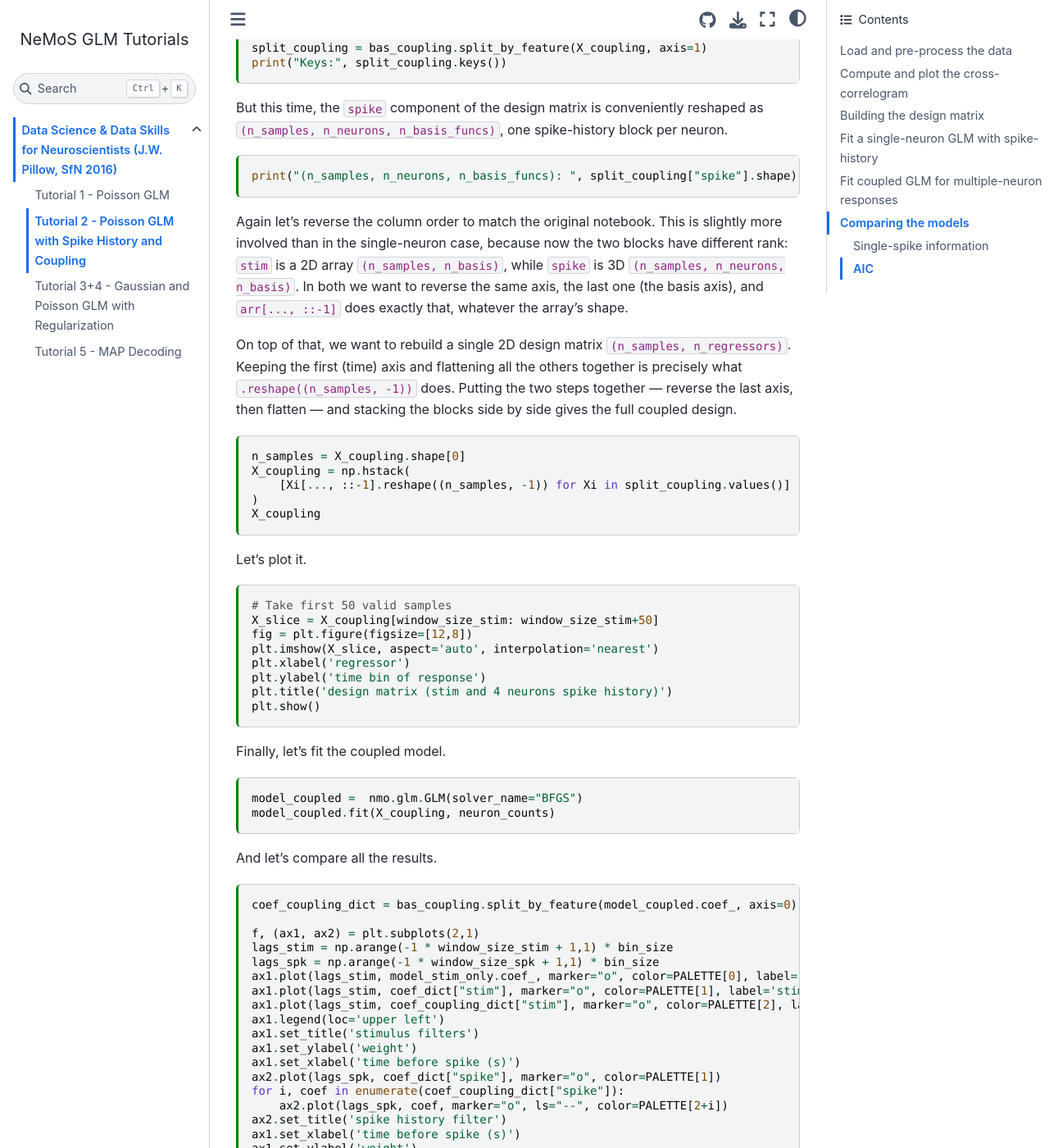
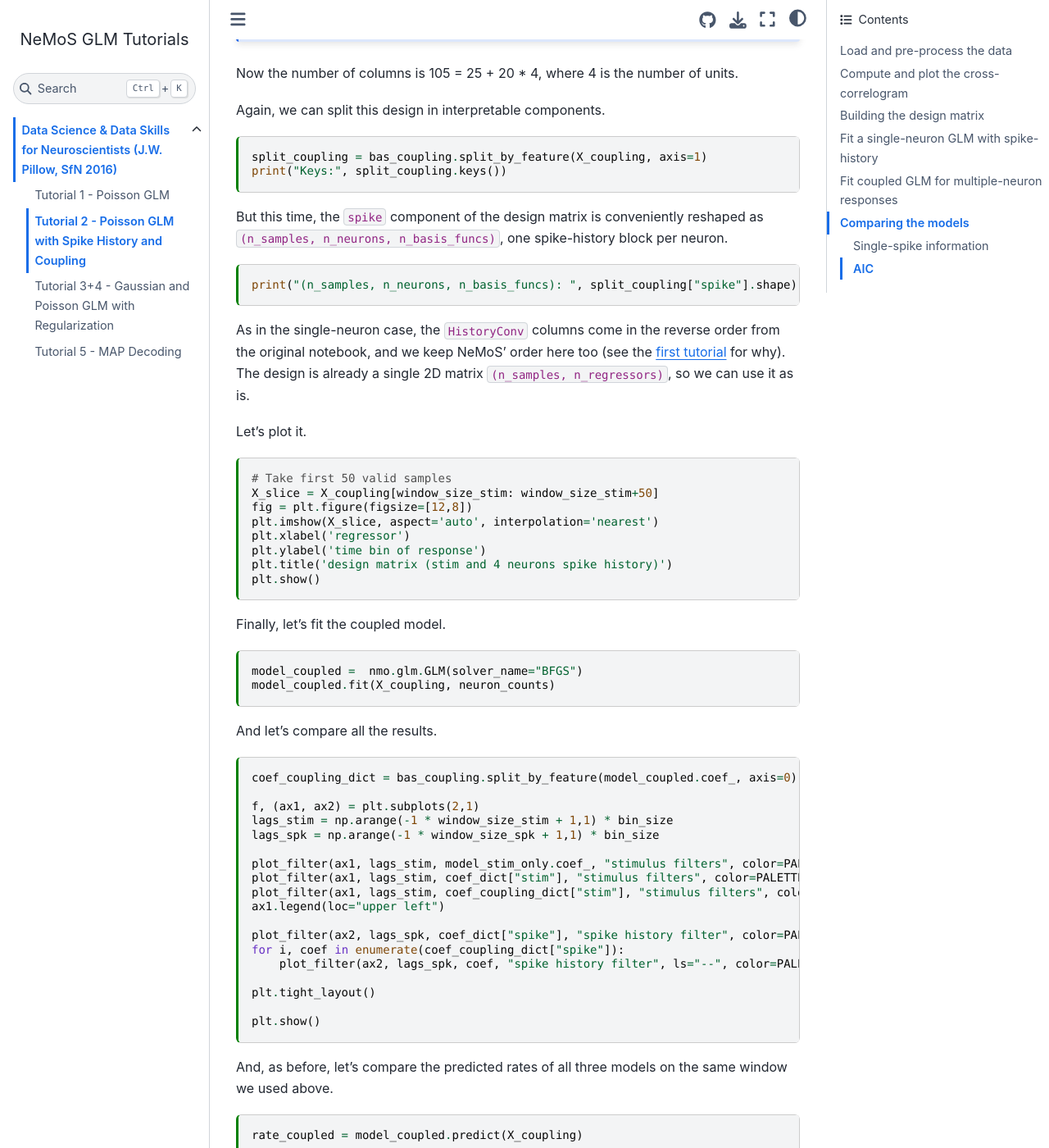
Before and after one commit to BalzaniEdoardo/nemos_glm_tutorials, a Sphinx documentation site: the page built from docs/tutorials/Sfn-2016-tutorial-GLMs/02_spike_history_coupled_glm.md, in a window 1280 px wide and 1400 px high, scrolled down 6332 px. Shown: the whole window at 82% size. Built offline with Sphinx 7.4.7 and the Sphinx Book theme 1.1.4, drawn with Linux system fonts in a browser that asks for light colours; some of the changed text lies outside the part shown.

Commit message:
remove col flipping

````diff
--- a/docs/tutorials/Sfn-2016-tutorial-GLMs/02_spike_history_coupled_glm.md
+++ b/docs/tutorials/Sfn-2016-tutorial-GLMs/02_spike_history_coupled_glm.md
@@ -164,14 +164,9 @@
 
 ```
 
-Finally, let's revert the column order for each predictor, as we did in the [first tutorial](design-matrix-tutorial-01). As before, this doesn't change the model, but matches the design construction of the original implementation, which is handy if one wants to compare the two notebooks.
+As in the [first tutorial](design-matrix-tutorial-01), we build the design with the `HistoryConv` basis, which means each predictor's columns come in the reverse order from the original notebook. This doesn't change the model — see the note [there](design-matrix-tutorial-01) for why — so we keep NeMoS' natural column order and flip only when plotting the filters.
 
-```{code-cell} ipython3
-# Revert the column order and concatenate
-X = np.hstack([Xi[...,::-1] for Xi in split_dict.values()])
-```
-
-Finally, let's plot the design. Let's remember that NeMoS performs a convolution in mode `valid`, and append NaNs to preserve the total number of samples, which naturally maintains the temporal alignment with the predicted variable.
+Now let's plot the design. Let's remember that NeMoS performs a convolution in mode `valid`, and append NaNs to preserve the total number of samples, which naturally maintains the temporal alignment with the predicted variable.
 
 ```{code-cell} ipython3
 # skip the first NaNs
@@ -221,6 +216,18 @@
 model_stim_spk.fit(X, neuron_counts)
 ```
 
+Both filter plots below need the weights reordered the same way, so let's define a small helper that does the reordering and draws a single filter onto a given axis.
+
+```{code-cell} ipython3
+def plot_filter(ax, lags, weights, title, **kwargs):
+    # NeMoS' HistoryConv returns the weights with the most recent lag first, so we
+    # flip them with [::-1] to align with lag time and match the original notebook.
+    ax.plot(lags, weights[::-1], marker="o", **kwargs)
+    ax.set_title(title)
+    ax.set_xlabel("time before spike (s)")
+    ax.set_ylabel("weight")
+```
+
 And finally, let's plot and compare the filters.
 
 ```{code-cell} ipython3
@@ -231,16 +238,13 @@
 f, (ax1, ax2) = plt.subplots(2,1)
 lags_stim = np.arange(-1 * window_size_stim + 1,1) * bin_size
 lags_spk = np.arange(-1 * window_size_spk + 1,1) * bin_size
-ax1.plot(lags_stim, model_stim_only.coef_, marker="o", color=PALETTE[0], label='stim only')
-ax1.plot(lags_stim, coef_dict["stim"], marker="o", color=PALETTE[1], label='stim + sp hist')
-ax1.legend(loc='upper left')
-ax1.set_title('stimulus filters')
-ax1.set_ylabel('weight')
-ax1.set_xlabel('time before spike (s)')
-ax2.plot(lags_spk, coef_dict["spike"], marker="o", color=PALETTE[1])
-ax2.set_title('spike history filter')
-ax1.set_xlabel('time before spike (s)')
-ax1.set_ylabel('weight')
+
+plot_filter(ax1, lags_stim, model_stim_only.coef_, "stimulus filters", color=PALETTE[0], label="stim only")
+plot_filter(ax1, lags_stim, coef_dict["stim"], "stimulus filters", color=PALETTE[1], label="stim + sp hist")
+ax1.legend(loc="upper left")
+
+plot_filter(ax2, lags_spk, coef_dict["spike"], "spike history filter", color=PALETTE[1])
+
 plt.tight_layout()
 plt.show()
 ```
@@ -313,18 +317,7 @@
 print("(n_samples, n_neurons, n_basis_funcs): ", split_coupling["spike"].shape)
 ```
 
-Again let's reverse the column order to match the original notebook. This is slightly more involved than in the single-neuron case, because now the two blocks have different rank: `stim` is a 2D array `(n_samples, n_basis)`, while `spike` is 3D `(n_samples, n_neurons, n_basis)`. In both we want to reverse the same axis, the last one (the basis axis), and `arr[..., ::-1]` does exactly that, whatever the array's shape.
-
-On top of that, we want to rebuild a single 2D design matrix `(n_samples, n_regressors)`. Keeping the first (time) axis and flattening all the others together is precisely what `.reshape((n_samples, -1))` does. Putting the two steps together — reverse the last axis, then flatten — and stacking the blocks side by side gives the full coupled design.
-
-```{code-cell} ipython3
-
-n_samples = X_coupling.shape[0]
-X_coupling = np.hstack(
-    [Xi[..., ::-1].reshape((n_samples, -1)) for Xi in split_coupling.values()]
-)
-X_coupling
-```
+As in the single-neuron case, the `HistoryConv` columns come in the reverse order from the original notebook, and we keep NeMoS' order here too (see the [first tutorial](design-matrix-tutorial-01) for why). The design is already a single 2D matrix `(n_samples, n_regressors)`, so we can use it as is.
 
 Let's plot it.
 
@@ -358,19 +351,16 @@
 f, (ax1, ax2) = plt.subplots(2,1)
 lags_stim = np.arange(-1 * window_size_stim + 1,1) * bin_size
 lags_spk = np.arange(-1 * window_size_spk + 1,1) * bin_size
-ax1.plot(lags_stim, model_stim_only.coef_, marker="o", color=PALETTE[0], label='stim only')
-ax1.plot(lags_stim, coef_dict["stim"], marker="o", color=PALETTE[1], label='stim + sp hist')
-ax1.plot(lags_stim, coef_coupling_dict["stim"], marker="o", color=PALETTE[2], label='stim + coupling')
-ax1.legend(loc='upper left')
-ax1.set_title('stimulus filters')
-ax1.set_ylabel('weight')
-ax1.set_xlabel('time before spike (s)')
-ax2.plot(lags_spk, coef_dict["spike"], marker="o", color=PALETTE[1])
+
+plot_filter(ax1, lags_stim, model_stim_only.coef_, "stimulus filters", color=PALETTE[0], label="stim only")
+plot_filter(ax1, lags_stim, coef_dict["stim"], "stimulus filters", color=PALETTE[1], label="stim + sp hist")
+plot_filter(ax1, lags_stim, coef_coupling_dict["stim"], "stimulus filters", color=PALETTE[2], label="stim + coupling")
+ax1.legend(loc="upper left")
+
+plot_filter(ax2, lags_spk, coef_dict["spike"], "spike history filter", color=PALETTE[1])
 for i, coef in enumerate(coef_coupling_dict["spike"]):
-    ax2.plot(lags_spk, coef, marker="o", ls="--", color=PALETTE[2+i])
-ax2.set_title('spike history filter')
-ax1.set_xlabel('time before spike (s)')
-ax1.set_ylabel('weight')
+    plot_filter(ax2, lags_spk, coef, "spike history filter", ls="--", color=PALETTE[2+i])
+
 plt.tight_layout()
 
 plt.show()
````
